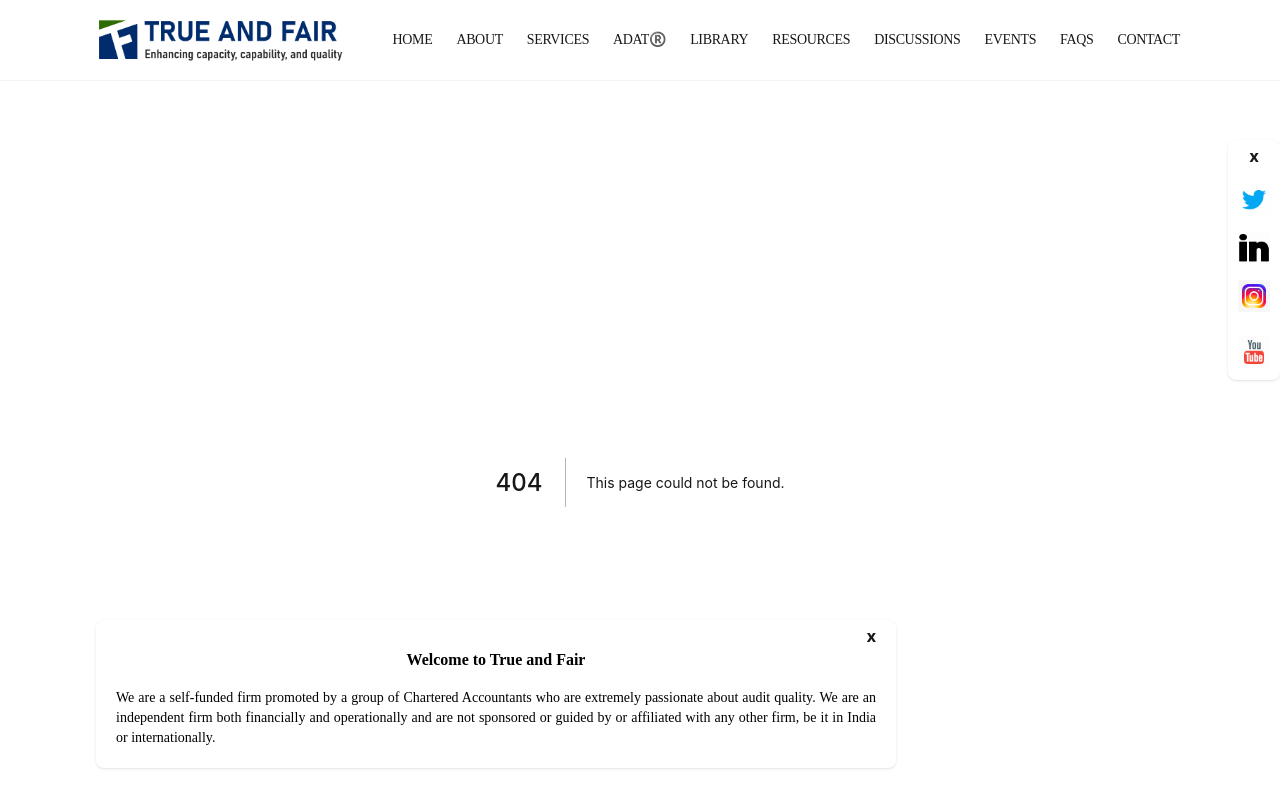
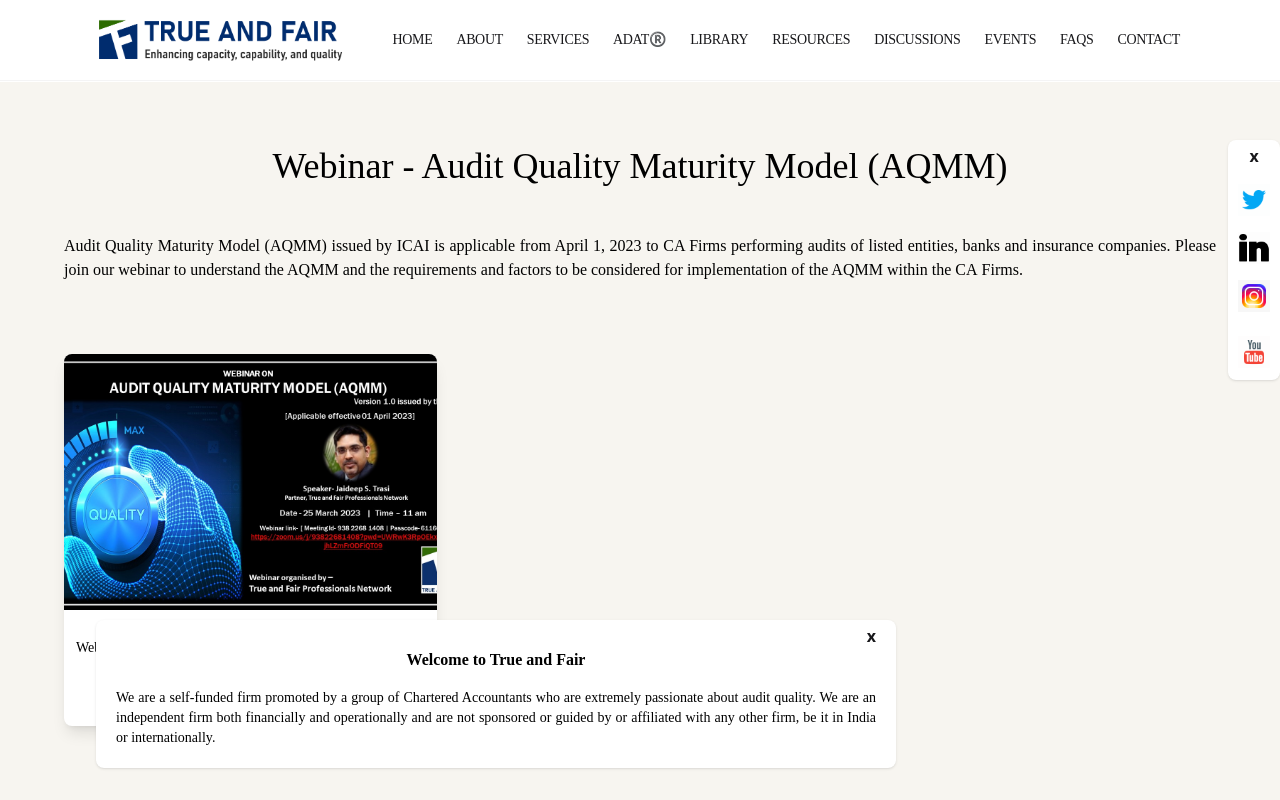
Before and after one commit to TRUENFAIR/trueandfair, a Next.js app: page /events/eventsix in a window 1280 px wide. Before the commit this address had no page. Shown: the top 800 px of the page. Built offline with nearby package versions, Linux system fonts and the light colour scheme.

Commit message:
feat: added a new event in event section

```diff
--- a/pages/events.js
+++ b/pages/events.js
@@ -3,6 +3,15 @@
 
 export default function Blogs() {
   const blog = [
+    {
+      id: 6,
+      name: " Webinar - Audit Quality Maturity Model (AQMM)",
+      logo: "/fac/fac4/f1.jpg",
+      desc: "Audit Quality Maturity Model (AQMM) issued by ICAI is applicable from April 1, 2023 to CA Firms performing audits of listed entities,banks and insurance companies. Please join our webinar to understand the AQMM and the requirements and factors to be considered for implementation of the AQMM within the CA Firms......",
+      link: "/events/eventsix",
+      auth: "Gorden haff",
+      sorc: "enterprisersproject.com",
+    },
     {
       id: 5,
       name: " Webinar - Audit Documentation & Archival Tool",
--- /dev/null
+++ b/pages/events/eventsix.js
@@ -0,0 +1,138 @@
+import Image from "next/image";
+
+export default function EventSix() {
+  const stuff = [
+    {
+      image: "/fac/fac5/f1.jpg",
+      text: "Webinar - Audit Quality Maturity Model (AQMM)",
+    },
+    // {
+    //   image: "/fac/fac2/f2.jpeg",
+    //   text: "Balaji, V.  - Our Managing Partner inaugurating ASSOCHAM with CA (Dr.) Ashok Haldia - Chairman ASSOCHAM Task Force on Accounting Standards, Ajay Bhushan Prasad Pandey - Chairman NFRA and other prominent personalities",
+    // },
+
+    // {
+    //   image: "/fac/fac2/f3.JPG",
+    //   text: "True and Fair Partner's chat with Abhishek Rara, Partner with Price Waterhouse LLP",
+    // },
+    // {
+    //   image: "/fac/fac2/f4.JPG",
+    //   text: "True and Fair Partners enjoying good time in the ASSOCHAM Event",
+    // },
+    // {
+    //   image: "/fac/fac2/f5.JPG",
+    //   text: "True and Fair stall eminent people visiting to understand and ask about our services",
+    // },
+    // {
+    //   image: "/fac/fac2/f6.JPG",
+    //   text: "True and Fair stall eminent people visiting to understand our services",
+    // },
+
+    // {
+    //   image: "/fac/fac2/f7.JPG",
+    //   text: "V Balaji Managing Partner been part of Guest Speaker on the dice for the ASSOCHAM event",
+    // },
+
+    // {
+    //   image: "/fac/fac2/f8.JPG",
+    //   text: "V Balaji Managing Partner giving session on Related Party in the Event",
+    // },
+
+    // {
+    //   image: "/fac/fac2/f9.JPG",
+    //   text: "V Balaji Managing Partner on the dice with Dr. Haldia, Chairman ASSOCHAM Task Force on Accounting Standards",
+    // },
+
+    // {
+    //   image: "/fac/fac2/f10.JPG",
+    //   text: "V Balaji our Managng Partner giving inaugarating speech in the ASSOCHAM event",
+    // },
+
+    // {
+    //   image: "/fac/fac2/f11.JPG",
+    //   text: "V Balaji with Dr. Haldia, Chairman ASSOCHAM Task Force on Accounting Standards and CA. Vidyadhar Kulkarni ex. Technical Directorate of ICAI",
+    // },
+    // {
+    //   image: "/fac/fac2/f12.JPG",
+    //   text: "V. Balaji Managing Partner been part of Guest Speaker on the dice for the ASSOCHAM event.",
+    // },
+    // {
+    //   image: "/fac/fac2/f13.JPG",
+    //   text: "V. Balaji Managing Partner giving session on Related Party in the Event",
+    // },
+    // { image: "/fac/f38.jpg", text: "Caption" },
+  ];
+
+  return (
+    <>
+      <section className="pt-12 pb-24 text-black bg-coustom1">
+        <div className="md:container p-4 md:mx-auto">
+          <h1 className="text-2xl md:text-4xl   text-bold  w-full  font-bah text-center   text-black">
+            Webinar - Audit Quality Maturity Model (AQMM)
+          </h1>
+
+          <p className="py-12 font-bah text-justify">
+            {`Audit Quality Maturity Model (AQMM) issued by ICAI is applicable from April 1, 2023 to CA Firms performing audits of listed entities, banks and insurance companies. Please join our webinar to understand the AQMM and the requirements and factors to be considered for implementation of the AQMM within the CA Firms.`}
+            {/* <a
+              target="_blank"
+              rel="noreferrer"
+              href="https://unicornevents.online/tandf/"
+            >
+              <span className="text-blue font-semibold">
+                {" "}
+                https://unicornevents.online/tandf/
+              </span>
+            </a>{" "}
+            to know more. */}
+          </p>
+          {/* <ul className='list-disc list-inside p-6'>
+            <li>Quality Control Laboratory including fully operational Microbiology Lab for testing of raw materials, in-process checks for semi-finished products, finished products & packaging materials.</li>
+            <li className='mt-4'>Equipped with facilities to manufacture up to 6-7 metric tons of produce every day ranging in batch sizes of 300Kgs, 600Kgs, 2000Kgs, 3000Kgs, 4000Kgs.</li>
+          </ul> */}
+
+          <div className="grid md:grid-cols-3 items-center grid-cols-1 md:gap-4 gap-4 pt-6">
+            {stuff.map(({ image, name, text, src }, index) => {
+              if (name === "video") {
+                return (
+                  <div
+                    key={index}
+                    className="w-full h-96 md:w-full md:h-[400px] bg-zinc-100 shadow-sm "
+                  >
+                    <iframe
+                      width="100%"
+                      height="100%"
+                      src={src}
+                      title="YouTube video player"
+                      frameBorder="0"
+                      allow="accelerometer; autoplay; clipboard-write; encrypted-media; gyroscope; picture-in-picture"
+                      allowFullScreen
+                    ></iframe>
+                  </div>
+                );
+              } else {
+                return (
+                  <div
+                    key={index}
+                    className="w-full  overflow-hidden bg-white rounded-lg shadow-lg"
+                  >
+                    <img
+                      className="object-cover w-full min-h-64"
+                      src={image}
+                      alt="avatar"
+                    />
+
+                    <div className="h-fit min-h-[100px] mt-4 text-center">
+                      <p className="font-bah text-sm text-justify lg:p-3">
+                        {text}
+                      </p>
+                    </div>
+                  </div>
+                );
+              }
+            })}
+          </div>
+        </div>
+      </section>
+    </>
+  );
+}
```
Also changed, not shown: public/fac/fac5/f1.jpg (added).
